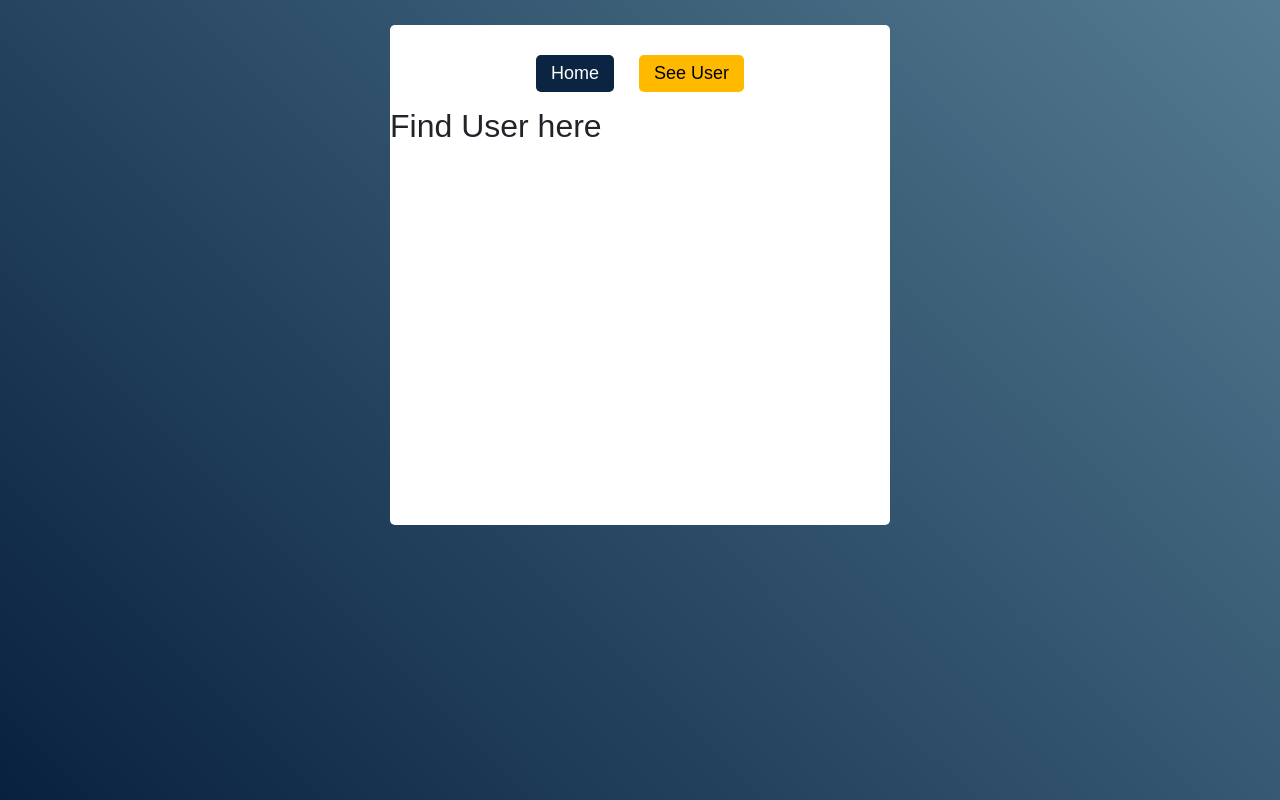
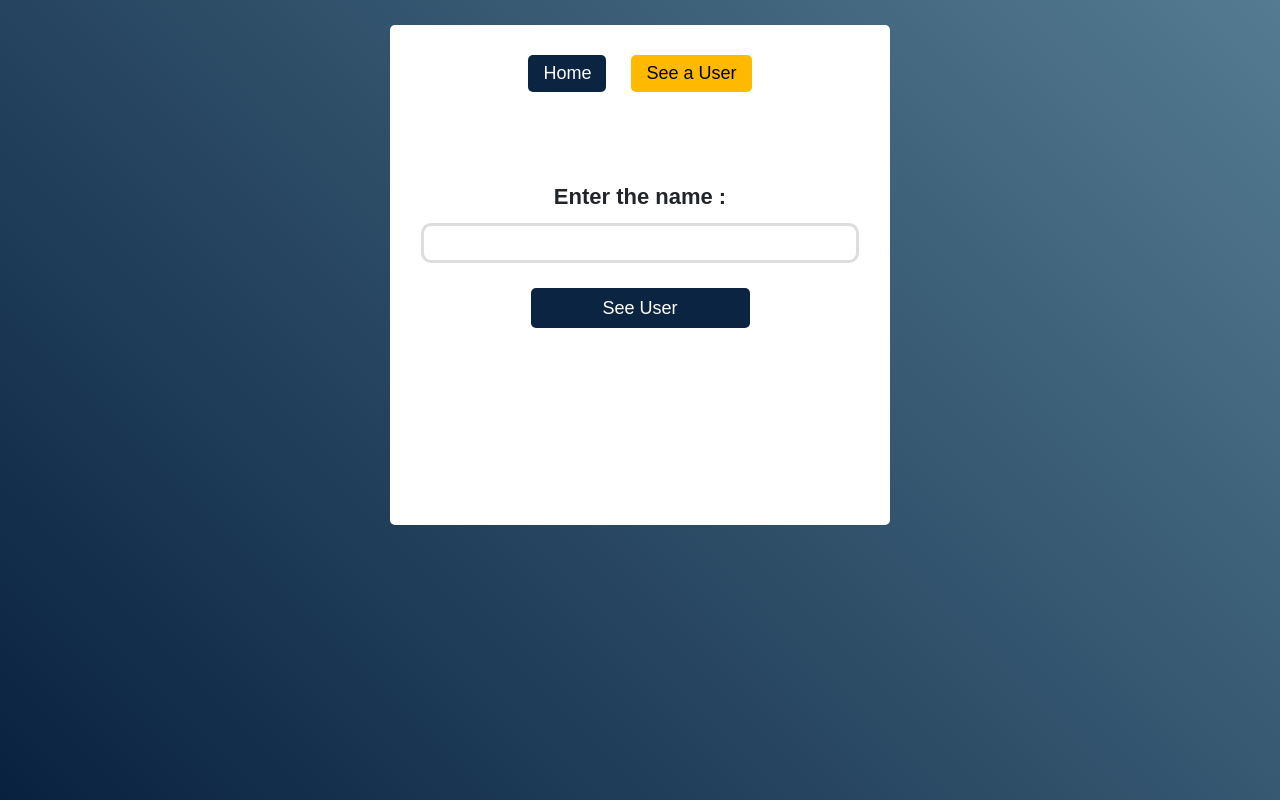
Before and after one commit to shafik720/Coding-Challenge, a React (Create React App) app: page /findUser in a window 1280 px wide. Built offline with nearby package versions, Linux system fonts and the light colour scheme; the HTML template or start-up script is replaced by a standard one.

Commit message:
working on finding a user

```diff
--- a/src/App.css
+++ b/src/App.css
@@ -45,3 +45,6 @@
   border-radius: 5px;
   min-height: 500px;
 }
+.main-div-second{
+  padding: 15px;
+}
--- a/src/App.js
+++ b/src/App.js
@@ -11,12 +11,14 @@ function App() {
     <div>
       <div className="main-div">
         <Header></Header>
-        <Routes>
-          <Route path='/' element={<Home></Home>}></Route>
-          <Route path='/findUser' element={<FindUser></FindUser>}></Route>
+        <div className="main-div-second">
+          <Routes>
+            <Route path='/' element={<Home></Home>}></Route>
+            <Route path='/findUser' element={<FindUser></FindUser>}></Route>
 
-          <Route path='*' element={<ErrorPage></ErrorPage>}></Route>
-        </Routes>
+            <Route path='*' element={<ErrorPage></ErrorPage>}></Route>
+          </Routes>
+        </div>
       </div>
     </div>
   );
--- a/src/Components/FindUser/FindUser.css
+++ b/src/Components/FindUser/FindUser.css
@@ -0,0 +1,18 @@
+
+
+.find-user-div{
+    display: flex;
+    flex-direction: column;
+    justify-content: center !important;
+}
+.submit-button2{
+    width: 50%;
+    border: none;
+    box-sizing: border-box;
+    background: #0A2442;
+    color: white;
+    height: 40px;
+    border-radius: 5px;
+    font-size: 18px;
+    margin: 25px auto;
+}
--- a/src/Components/FindUser/FindUser.js
+++ b/src/Components/FindUser/FindUser.js
@@ -3,8 +3,12 @@ import './FindUser.css';
 
 const FindUser = () => {
     return (
-        <div>
-            <h2>Find User here</h2>
+        <div className="find-user-div px-3 my-5">
+            <div className="name-input-div text-center">
+                <label htmlFor="name">Enter the name :</label>
+                <input type="text" name="name" id="" className="text-center" />
+            </div>
+            <button className="submit-button2 w-50" type="submit">See User</button>
         </div>
     );
 };
--- a/src/Components/Header/Header.js
+++ b/src/Components/Header/Header.js
@@ -6,7 +6,7 @@ const Header = () => {
     return (
         <div className="header-div">
             <NavLink to="/" className={({ isActive }) => (isActive ? 'active' : 'inactive')}>Home</NavLink>
-            <NavLink to="/findUser" className={({ isActive }) => (isActive ? 'active' : 'inactive')}>See User</NavLink>
+            <NavLink to="/findUser" className={({ isActive }) => (isActive ? 'active' : 'inactive')}>See a User</NavLink>
             {/* <Link to="/">Home</Link> */}
         </div>
     );
--- a/src/Components/Home/Home.css
+++ b/src/Components/Home/Home.css
@@ -1,7 +1,7 @@
 
 
 .home-div{
-    padding: 0 10px 35px 10px;
+    padding-bottom: 20px;
 }
 .home-div h2{
     /* margin-top: 20px; */
@@ -82,7 +82,7 @@ Sector selections
 }
 
 /* styling save button */
-.form-div button{
+.submit-button{
     width: 80%;
     border: none;
     box-sizing: border-box;
--- a/src/Components/Home/Home.js
+++ b/src/Components/Home/Home.js
@@ -89,7 +89,7 @@ const Home = () => {
                             Agree to terms
                         </label>
                     </div>
-                    <button type="submit">Save</button>
+                    <button className="submit-button" type="submit">Save</button>
                 </form>
             </div>
         </div>
```
